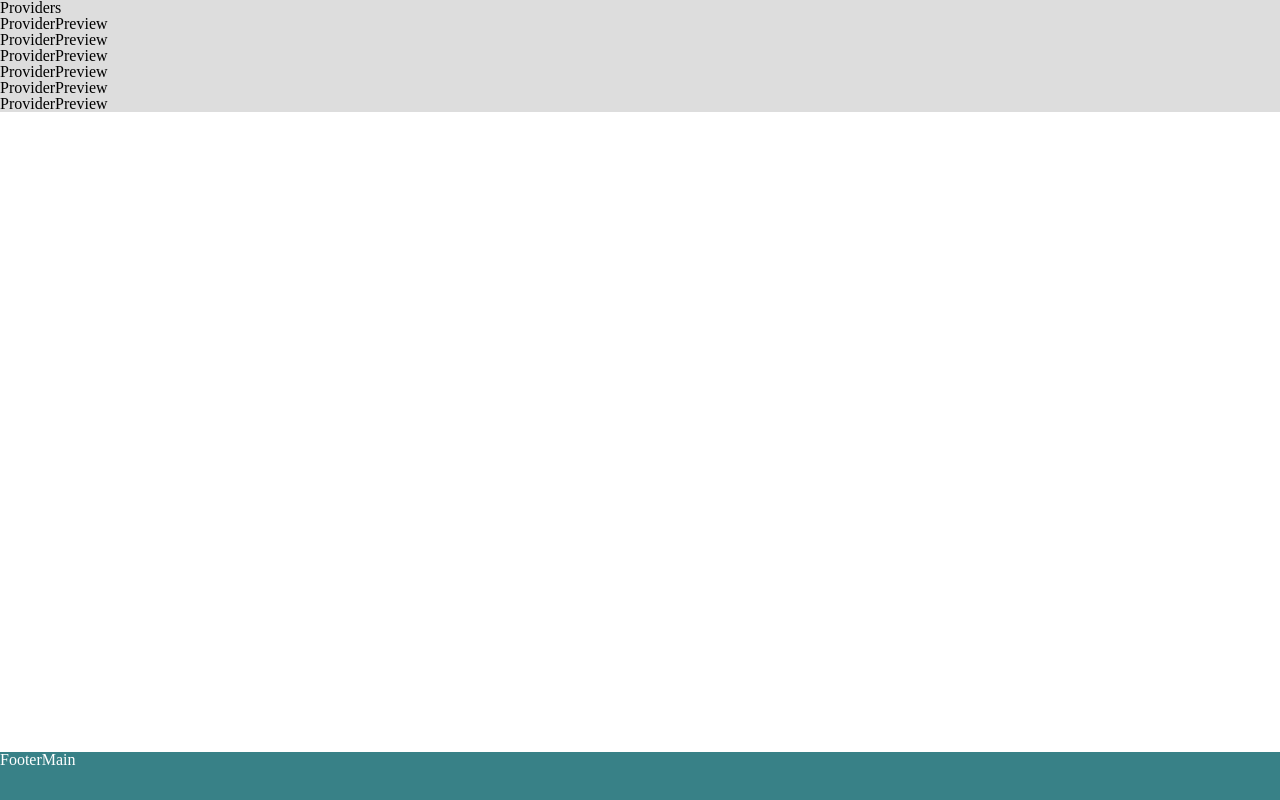
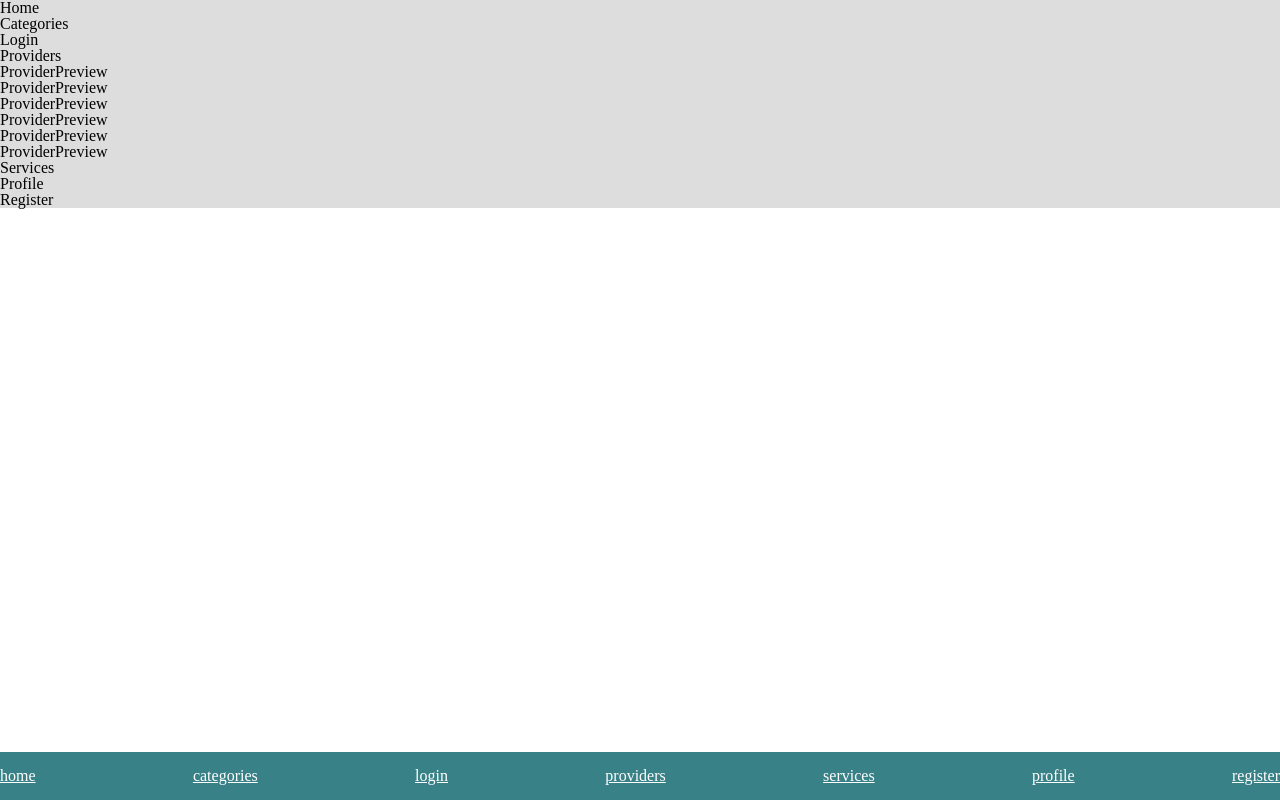
Before and after one commit to repo-dir-servicios/front-end, a React (Create React App) app: page / in a window 1280 px wide. Built offline with nearby package versions, Linux system fonts and the light colour scheme.

Commit message:
agregar menu

```diff
--- a/package.json
+++ b/package.json
@@ -6,6 +6,7 @@
     "node-sass": "^4.12.0",
     "react": "^16.10.2",
     "react-dom": "^16.10.2",
+    "react-router-dom": "^5.1.2",
     "react-scripts": "3.2.0",
     "styled-components": "^4.4.0",
     "styled-reset": "^4.0.1"
--- a/src/App.js
+++ b/src/App.js
@@ -15,27 +15,32 @@ import Services from './components/sections/Services/Services';
 import Profile from './components/sections/Profile/Profile';
 import Register from './components/sections/Register/Register';
 
+
+import { BrowserRouter } from "react-router-dom";
+
 function App() {
   return (
+    <BrowserRouter>
       <div className="App">
 
         <Reset/>
 
         <main className="Main">
-        {/*
+
           <Home/>
           <Categories/>
-        <Login/>     */}
+          <Login/>
           <Providers/>
-        {/* <Services/>
+          <Services/>
           <Profile/>
-        <Register/> */}
+          <Register/>
 
         </main>
 
         <FooterMain/>
 
       </div>
+    </BrowserRouter>
   );
 }
 
--- a/src/components/general/FooterMain/FooterMainView.jsx
+++ b/src/components/general/FooterMain/FooterMainView.jsx
@@ -1,6 +1,8 @@
+import React from 'react'
 import styled from 'styled-components'
 
-import React from 'react'
+import Menu from "../Menu/Menu"
+
 
 const Footer = styled.footer`
 
@@ -21,7 +23,7 @@ const Footer = styled.footer`
 const FooterMainView = () => (
 
     <Footer className="FooterMain">
-        FooterMain
+        <Menu/>
     </Footer>
 
 )
--- /dev/null
+++ b/src/components/general/Menu/Menu.js
@@ -0,0 +1,50 @@
+import React from "react"
+
+import { NavLink } from "react-router-dom";
+
+import styled from 'styled-components'
+
+const MenuNav = styled.ul`
+    width: 100%;
+`
+
+const MenuList = styled.ul`
+    width: 100%;
+    height: 100%;
+    display: flex;
+    justify-content: space-between;
+    align-items: center;
+    * {
+        color: #fff;
+    }
+`
+
+const Menu = () => (
+    <MenuNav>
+        <MenuList>
+            <NavLink to="/home">
+                home
+            </NavLink>
+            <NavLink to="/categories">
+                categories
+            </NavLink>
+            <NavLink to="/login">
+                login
+            </NavLink>
+            <NavLink to="/providers">
+                providers
+            </NavLink>
+            <NavLink to="/services">
+                services
+            </NavLink>
+            <NavLink to="/profile">
+                profile
+            </NavLink>
+            <NavLink to="/register">
+                register
+            </NavLink>
+        </MenuList>
+    </MenuNav>
+)
+
+export default Menu;
```
Also changed, not shown: 1 other file (tests, documents, lock files or other folders). Lines whose indentation alone changed are shown as unchanged.
